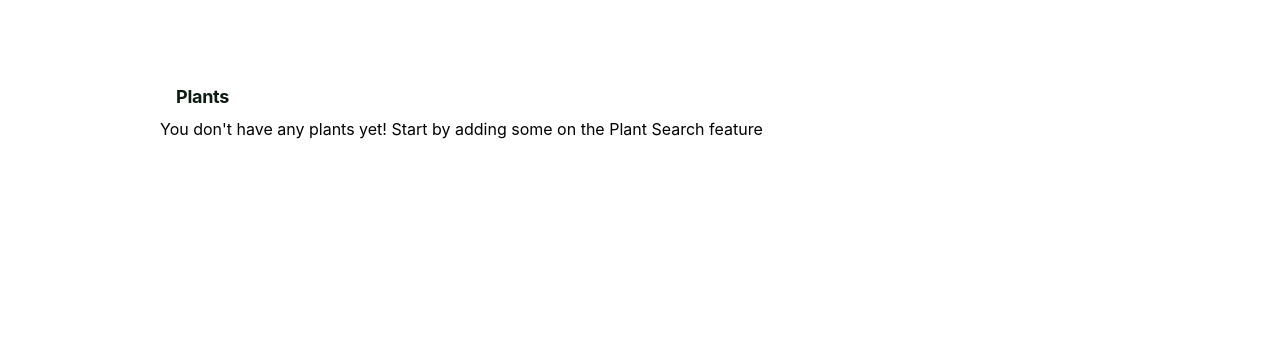
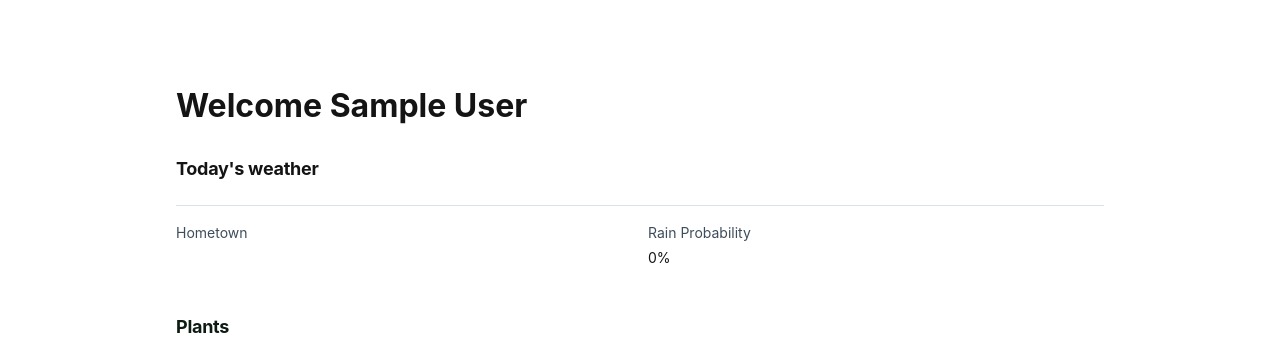
Before and after one commit to nealchapman1995/water_wise, a React (Create React App) app: page /home in a window 1280 px wide. Shown: the part 374-723 px from the top of the page. Built offline with nearby package versions, Linux system fonts and the light colour scheme; no server answers; the database is empty; sample sign-in values are in the browser's storage.

Commit message:
added hometown and rain proability

```diff
--- a/src/HomePage.js
+++ b/src/HomePage.js
@@ -209,7 +209,7 @@ const HomePage = ({ user }) => { //Initialize all of the states that I use in th
 
                                                 onClick={() => waterPlantsWithRain(plant.common_name)}
                                                 className={`rounded-full w-24 h-16 ${
-                                                    rainProbability < 50 ? 'bg-gray-400' : 'bg-blue-500'
+                                                    rainProbability < 50 ? 'bg-gray-400' : 'bg-blue-500 cursor-not-allowed'
                                                 }`}>
                                                 Water with Rain
                                             </button>
@@ -224,7 +224,20 @@ const HomePage = ({ user }) => { //Initialize all of the states that I use in th
                     )}
                 </div>
             </div>
+
             <div className='px-40 py-5'>
+            <div class="flex flex-wrap justify-between gap-3 p-4"><p class="text-[#141414] tracking-light text-[32px] font-bold leading-tight min-w-72">Welcome {user.displayName}</p></div>
+            <h3 class="text-[#141414] text-lg font-bold leading-tight tracking-[-0.015em] px-4 pb-2 pt-4">Today's weather</h3>
+            <div class="p-4 grid grid-cols-2">
+                <div class="flex flex-col gap-1 border-t border-solid border-t-[#DBE1E6] py-4 pr-2">
+                    <p class="text-[#3E4D5B] text-sm font-normal leading-normal">Hometown</p>
+                    <p class="text-[#141414] text-sm font-normal leading-normal">{inputCity}</p>
+                </div>
+                <div class="flex flex-col gap-1 border-t border-solid border-t-[#DBE1E6] py-4 pl-2">
+                    <p class="text-[#3E4D5B] text-sm font-normal leading-normal">Rain Probability</p>
+                    <p class="text-[#141414] text-sm font-normal leading-normal">{rainProbability}%</p>
+                </div>
+            </div>
             <h3 class="text-[#0d1c12] text-lg font-bold leading-tight tracking-[-0.015em] px-4 pb-2 pt-4">Plants</h3>
             <ul className="divide-y divide-gray-100">
             {Object.keys(userPlants).length > 0 ? (
--- a/src/Signin.js
+++ b/src/Signin.js
@@ -26,7 +26,7 @@ const SignInForm = ({ setUser }) => {
         <div className="sm:mx-auto sm:w-full sm:max-w-sm">
           <img
             alt="Your Company"
-            src="https://tailwindui.com/img/logos/mark.svg?color=indigo&shade=600"
+            src="https://tailwindui.com/plus/img/logos/mark.svg?color=indigo&shade=500"
             className="mx-auto h-10 w-auto"
           />
           <h2 className="mt-10 text-center text-2xl font-bold leading-9 tracking-tight text-gray-900">
--- a/src/Signup.js
+++ b/src/Signup.js
@@ -45,7 +45,7 @@ const SignUpForm = ({ setUser }) => {
         <div className="sm:mx-auto sm:w-full sm:max-w-sm">
           <img
             alt="Your Company"
-            src="https://tailwindui.com/img/logos/mark.svg?color=indigo&shade=600"
+            src="https://tailwindui.com/plus/img/logos/mark.svg?color=indigo&shade=500"
             className="mx-auto h-10 w-auto"
           />
           <h2 className="mt-10 text-center text-2xl font-bold leading-9 tracking-tight text-gray-900">
```
